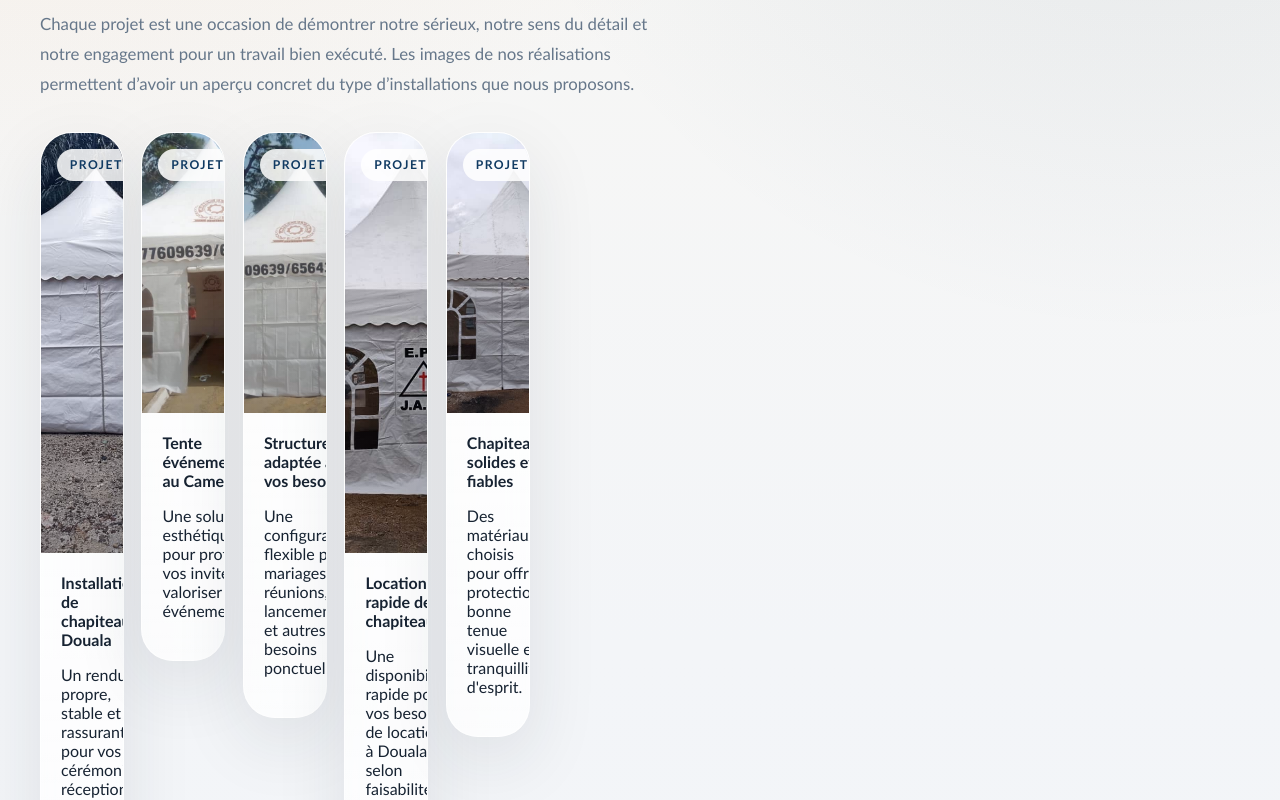
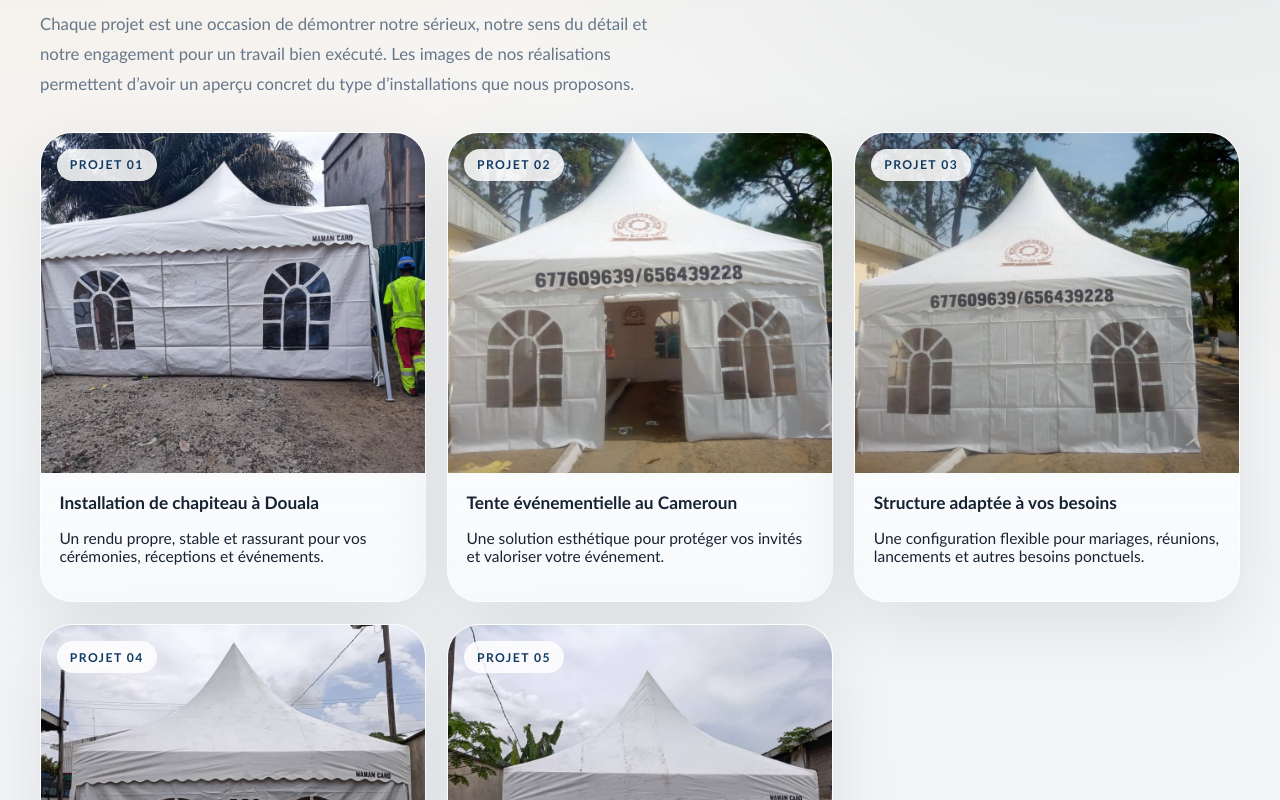
Before and after one commit to larrypops/sonia-construction, a Next.js app: page /realisations in a window 1280 px wide. Shown: the part 880-1680 px from the top of the page. Built offline with nearby package versions, Linux system fonts and the light colour scheme.

Commit message:
Match realizations cards with home layout

```diff
--- a/app/realisations/page.tsx
+++ b/app/realisations/page.tsx
@@ -40,7 +40,7 @@ export default function RealisationsPage() {
               d’installations que nous proposons.
             </p>
           </AnimatedSection>
-          <Gallery items={galleryImages} />
+          <Gallery items={galleryImages} variant="showcase" />
         </div>
       </section>
 
```
